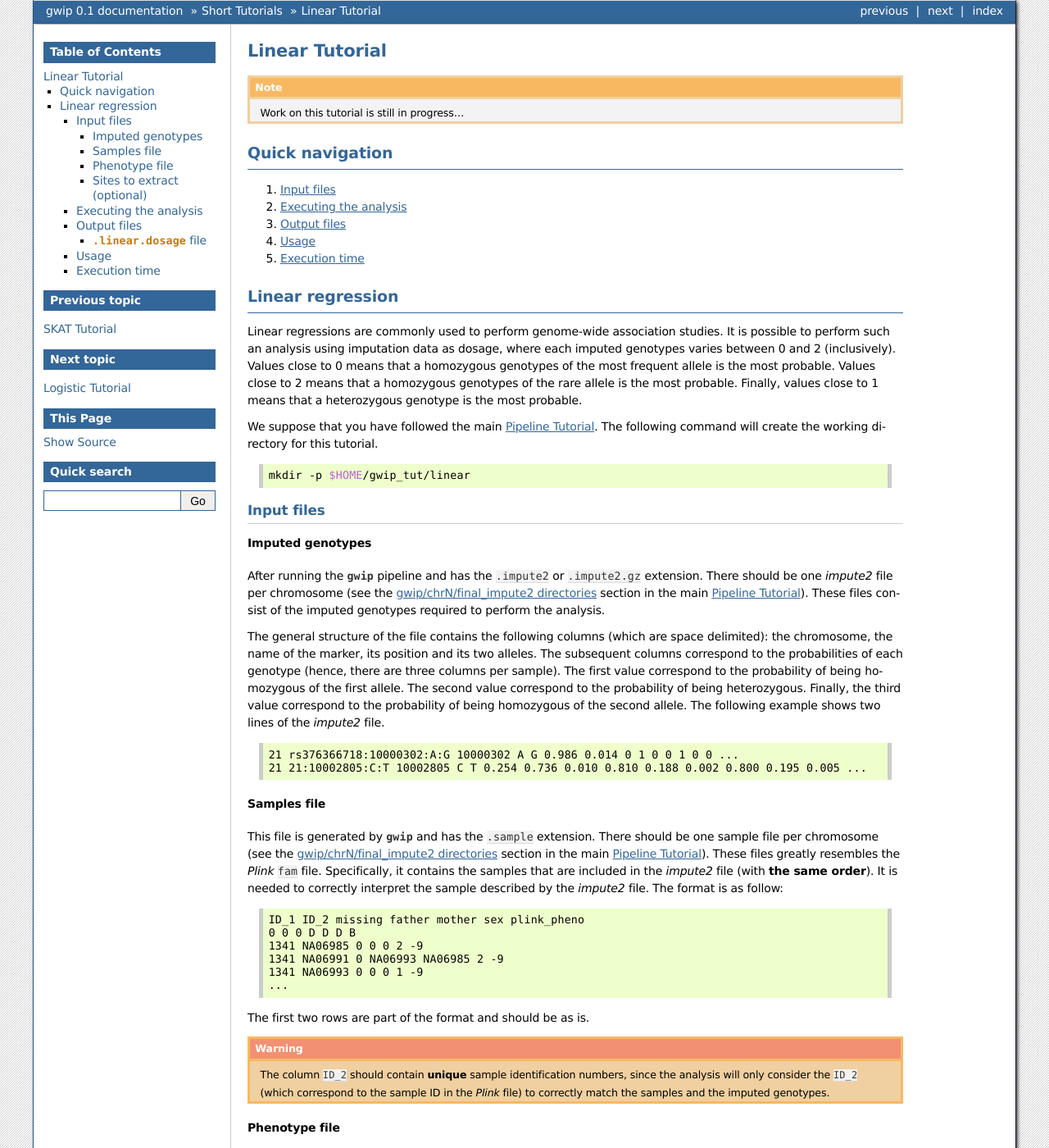
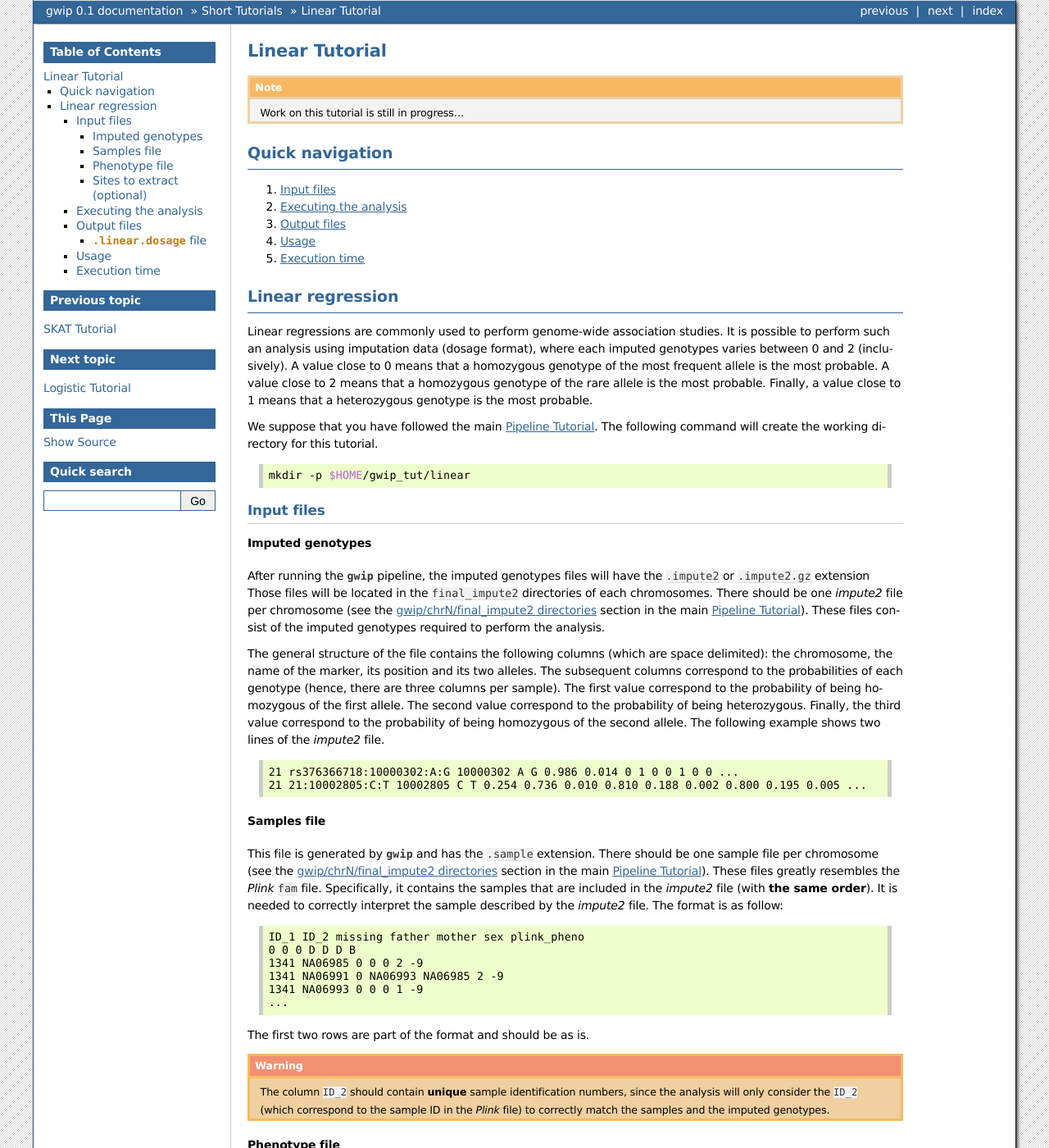
Before and after one commit to pgxcentre/genipe, a Sphinx documentation site: the page built from docs/tutorials/tutorial_linear.rst, in a window 1280 px wide and 1400 px high. Shown: the whole window at 82% size. Built offline with Sphinx 7.4.7, drawn with Linux system fonts in a browser that asks for light colours; some of the changed text lies outside the part shown.

Commit message:
Updated the linear tutorial

```diff
--- a/docs/tutorials/tutorial_linear.rst
+++ b/docs/tutorials/tutorial_linear.rst
@@ -20,12 +20,12 @@
 ------------------
 
 Linear regressions are commonly used to perform genome-wide association
-studies. It is possible to perform such an analysis using imputation data as
-dosage, where each imputed genotypes varies between 0 and 2 (inclusively).
-Values close to 0 means that a homozygous genotypes of the most frequent allele
-is the most probable. Values close to 2 means that a homozygous genotypes of
-the rare allele is the most probable. Finally, values close to 1 means that a
-heterozygous genotype is the most probable.
+studies. It is possible to perform such an analysis using imputation data
+(dosage format), where each imputed genotypes varies between 0 and 2
+(inclusively). A value close to 0 means that a homozygous genotype of the most
+frequent allele is the most probable. A value close to 2 means that a
+homozygous genotype of the rare allele is the most probable. Finally, a value
+close to 1 means that a heterozygous genotype is the most probable.
 
 We suppose that you have followed the main :ref:`gwip-tut-page`. The following
 command will create the working directory for this tutorial.
@@ -43,9 +43,11 @@
 Imputed genotypes
 """"""""""""""""""
 
-After running the :py:mod:`gwip` pipeline and has the ``.impute2`` or
-``.impute2.gz`` extension. There should be one *impute2* file per chromosome
-(see the :ref:`gwip-tut-output-files-final_impute2` section in the main
+After running the :py:mod:`gwip` pipeline, the imputed genotypes files will
+have the ``.impute2`` or ``.impute2.gz`` extension Those files will be located
+in the ``final_impute2`` directories of each chromosomes. There should be one
+*impute2* file per chromosome (see the
+:ref:`gwip-tut-output-files-final_impute2` section in the main
 :ref:`gwip-tut-page`). These files consist of the imputed genotypes required to
 perform the analysis.
 
@@ -105,10 +107,10 @@
 
 .. code-block:: text
 
-   SampleID        Pheno1  Age     Var1    Gender
-   NA06985 58.6923101992   53      48.0104314206   2
-   NA06993 64.8981628053   47      23.7615117523   1
-   NA06994 129.562482664   48      20.2946857226   1
+   SampleID	Pheno1	Age	Var1	Gender
+   NA06985	58.6923101992	53	48.0104314206	2
+   NA06993	64.8981628053	47	23.7615117523	1
+   NA06994	129.562482664	48	20.2946857226	1
    ...
 
 We provide a *dummy* phenotype file (where values, except for ``Gender``, were
```
Also changed, not shown: other parts of docs/tutorials/tutorial_linear.rst (+3 -3 lines), 2 other files.
